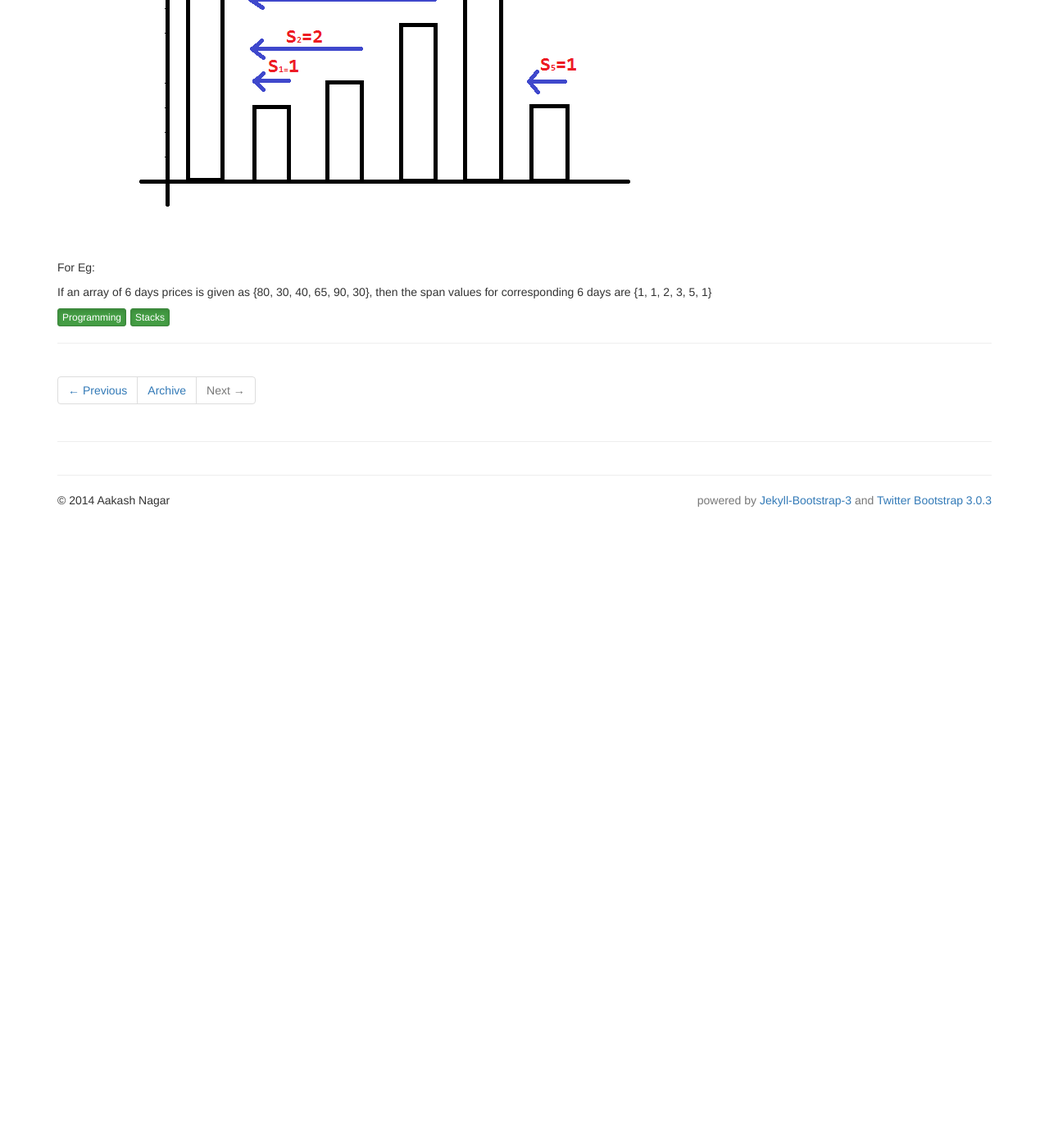
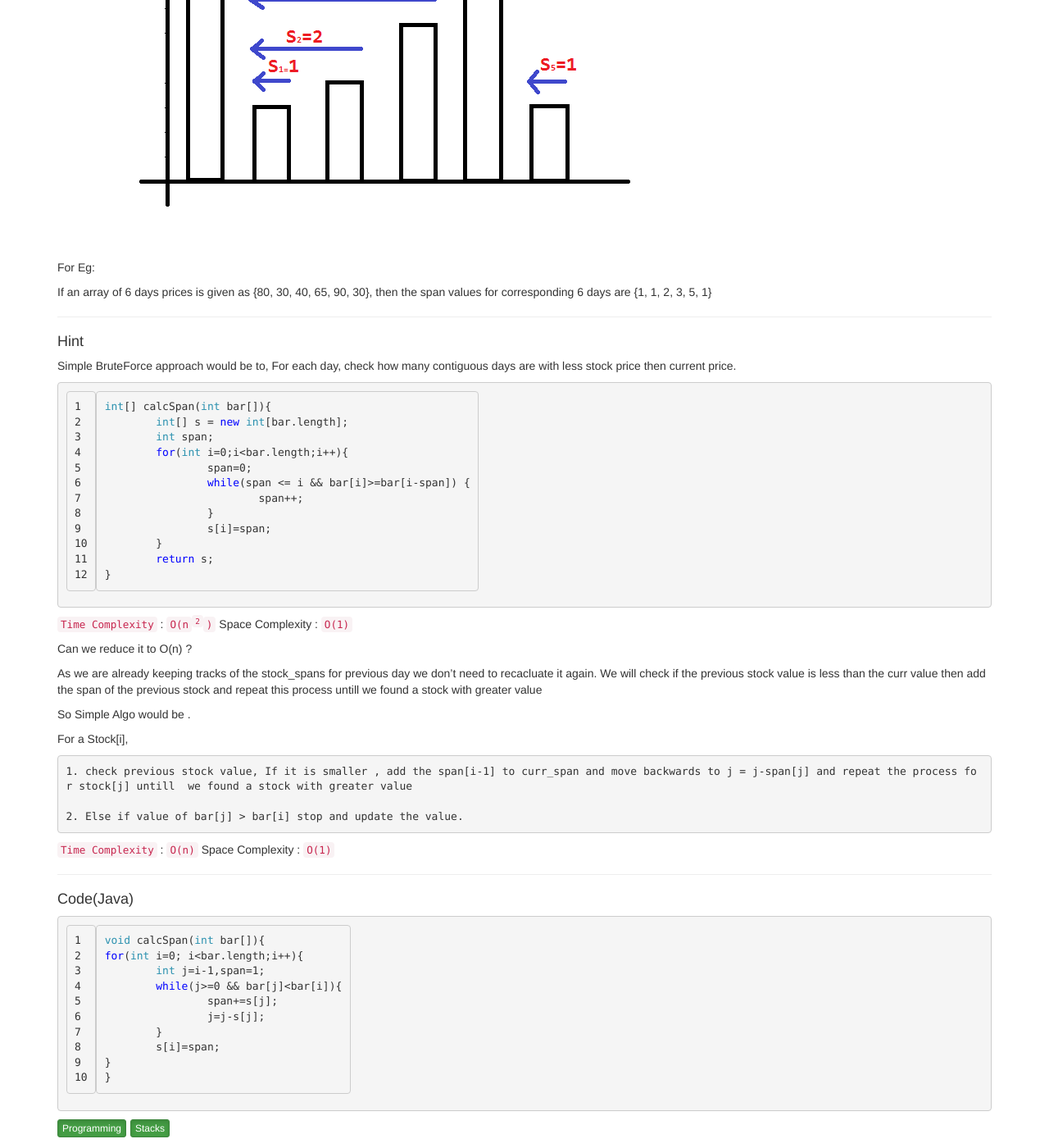
Before and after one commit to aakash01/aakash01.github.io, a Jekyll site: the page built from _posts/2014-03-16-finding-spans.md, in a window 1280 px wide and 1400 px high, scrolled down 714 px. Shown: the whole window at 82% size. Built offline with Jekyll 4.4.1, drawn with Linux system fonts in a browser that asks for light colours; nearby versions of some CDN libraries; library files that are not in the unit come from our copies; before the commit the page ends 1344 px from its top, so only the background shows below that.

Commit message:
Added solution : Finding Spans

```diff
--- a/_posts/2014-03-16-finding-spans.md
+++ b/_posts/2014-03-16-finding-spans.md
@@ -19,3 +19,64 @@ tags: [Programming, Stacks]
 For Eg:
 
 If an array of 6 days prices is given as {80, 30, 40, 65, 90, 30}, then the span values for corresponding 6 days are {1, 1, 2, 3, 5, 1}
+
+-----
+####Hint
+
+Simple BruteForce approach would be to, For each day, check how many contiguous days are with less stock price then current price.
+
+{% highlight java linenos %}
+int[] calcSpan(int bar[]){
+	int[] s = new int[bar.length];
+	int span;
+	for(int i=0;i<bar.length;i++){
+		span=0;
+		while(span <= i && bar[i]>=bar[i-span]) {
+			span++;
+		}
+		s[i]=span;
+	}
+	return s;
+}
+{% endhighlight %}
+
+`Time Complexity` : `O(n`<sup>`2`</sup>`)`   Space Complexity : `O(1)`
+
+Can we reduce it to O(n) ?
+
+
+As we are already keeping tracks of the stock_spans for previous day we don't need to recacluate it again. We will check if the previous stock value is less than the curr value then add the span of the previous stock and repeat this process untill we found a stock with greater value
+
+So Simple Algo would be .
+
+
+For a Stock[i],
+
+	1. check previous stock value, If it is smaller , add the span[i-1] to curr_span and move backwards to j = j-span[j] and repeat the process for stock[j] untill  we found a stock with greater value
+
+	2. Else if value of bar[j] > bar[i] stop and update the value.
+
+
+`Time Complexity` : `O(n)`   Space Complexity : `O(1)`
+
+
+-----------
+
+####Code(Java)
+
+
+
+{% highlight java linenos %}
+
+void calcSpan(int bar[]){
+for(int i=0; i<bar.length;i++){
+	int j=i-1,span=1;
+	while(j>=0 && bar[j]<bar[i]){
+		span+=s[j];
+		j=j-s[j];
+	}
+	s[i]=span;
+}
+}
+
+{% endhighlight %}
```
